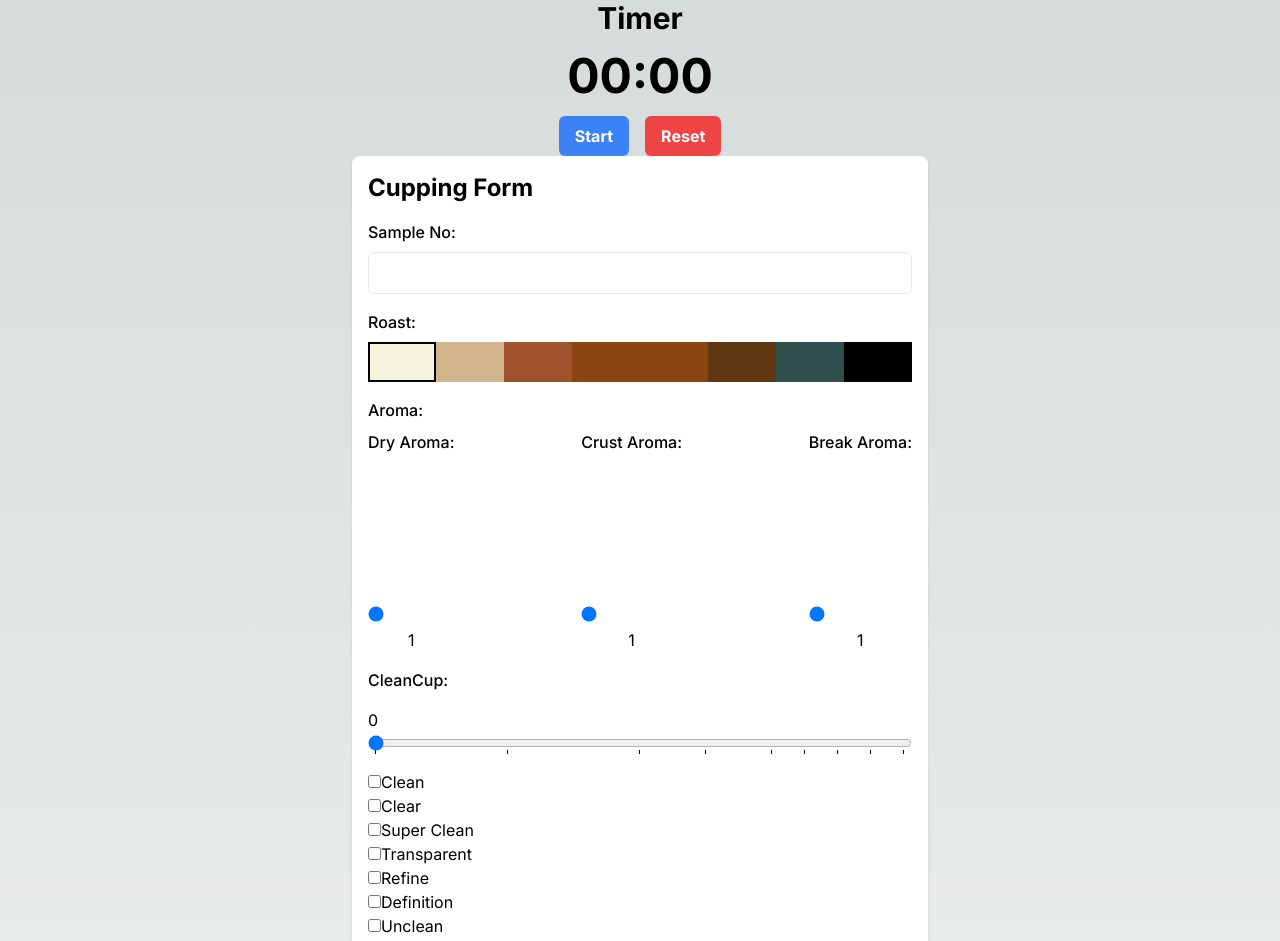
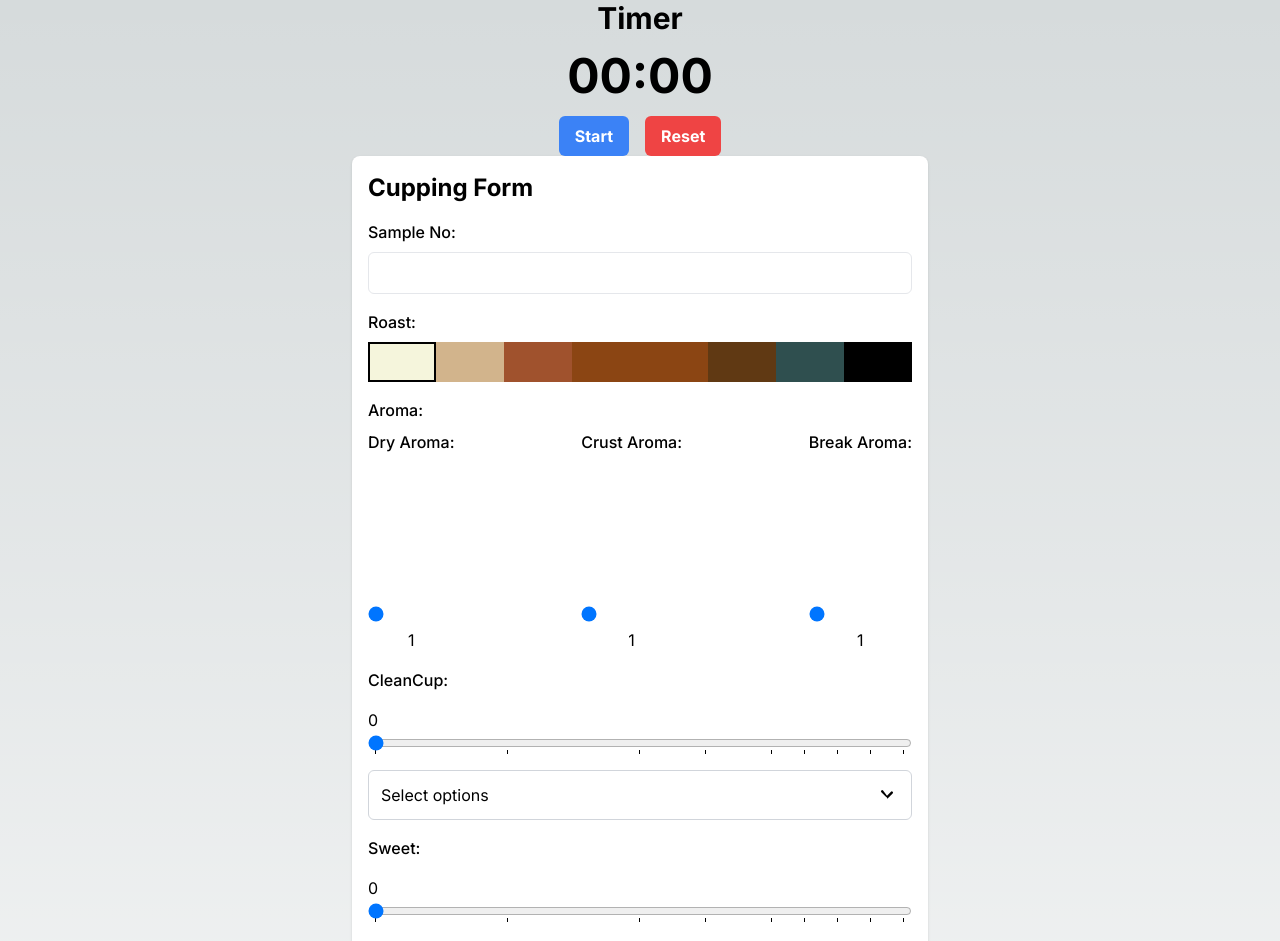
Before and after one commit to KouheiOkazaki/coppi, a Next.js app: page /ja/cupping in a window 1280 px wide. Shown: the top 941 px of the page. Built offline with nearby package versions, Linux system fonts and the light colour scheme.

Commit message:
addcupprofileselector

```diff
--- a/src/commons/types/type.ts
+++ b/src/commons/types/type.ts
@@ -19,6 +19,7 @@ export type CoeFormData = {
 	breakAroma: number
 	// defects: number
 	cleanCup: number
+	// cleanCupSelector: string[]
 	sweet: number
 	acidity: number
 	mouthfeel: number
--- a/src/components/cupping/cupProfile/CupProfile.tsx
+++ b/src/components/cupping/cupProfile/CupProfile.tsx
@@ -1,38 +1,90 @@
 import React, { useState } from 'react';
 
-export default function CupProfile() {
-  const [selectedOptions, setSelectedOptions] = useState<string[]>([]); // 選択されたオプションの配列は文字列の配列として定義
+export default function MultiSelector() {
+	const [selectedOptions, setSelectedOptions] = useState<string[]>([])
+	const [isOpen, setIsOpen] = useState<boolean>(false)
 
-  // マルチセレクタのオプションを定義
 	const options: string[] = [
-    'Clean', 'Clear', 'Super Clean', 'Transparent', 'Refine', 'Definition',
-    'Unclean', 'Rough', 'Dusty', 'Dirty', 'Faded', 'Woody', 'Verde', 'Grassy', 'Strawy', 'Astringent', 'Ashy', 'Moldy', 'Phenol', 'Earthy', 'Baggy', 'Fermented'
-  ];
+		'Clean',
+		'Clear',
+		'Super Clean',
+		'Transparent',
+		'Refine',
+		'Definition',
+		'Unclean',
+		'Rough',
+		'Dusty',
+		'Dirty',
+		'Faded',
+		'Woody',
+		'Verde',
+		'Grassy',
+		'Strawy',
+		'Astringent',
+		'Ashy',
+		'Moldy',
+		'Phenol',
+		'Earthy',
+		'Baggy',
+		'Fermented',
+	]
 
-  const handleOptionToggle = (option: string) => { // option パラメーターの型を string に指定
+	const toggleOption = (option: string) => {
 		if (selectedOptions.includes(option)) {
-      setSelectedOptions(selectedOptions.filter((item) => item !== option));
+			setSelectedOptions(
+				selectedOptions.filter((item) => item !== option),
+			)
 		} else {
-      setSelectedOptions([...selectedOptions, option]);
+			setSelectedOptions([...selectedOptions, option])
 		}
-  };
+	}
+
+	const toggleMenu = () => {
+		setIsOpen(!isOpen)
+	}
 
 	return (
-    <div>
+		<div className="relative">
+			<div
+				className="p-3 border border-gray-300 rounded-md flex items-center justify-between cursor-pointer"
+				onClick={toggleMenu}
+			>
+				<span className="flex-grow">
+					{selectedOptions.length === 0
+						? 'Select options'
+						: selectedOptions.join(', ')}
+				</span>
+				<svg
+					xmlns="http://www.w3.org/2000/svg"
+					className={`h-6 w-6 transition-transform transform ${isOpen ? 'rotate-180' : ''}`}
+					viewBox="0 0 20 20"
+					fill="currentColor"
+					aria-hidden="true"
+				>
+					<path
+						fillRule="evenodd"
+						d="M10 12a1 1 0 01-.707-.293l-4-4a1 1 0 111.414-1.414L10 10.586l3.293-3.293a1 1 0 111.414 1.414l-4 4a1 1 0 01-.707.293z"
+						clipRule="evenodd"
+					/>
+				</svg>
+			</div>
+			{isOpen && (
+				<div className="absolute top-full left-0 z-10 mt-2 w-full max-h-60 overflow-y-auto bg-white border border-gray-300 rounded-md shadow-md">
 					{options.map((option) => (
-        <div key={option}>
-          <label>
-            <input
-              type="checkbox"
-              value={option}
-              checked={selectedOptions.includes(option)}
-              onChange={() => handleOptionToggle(option)}
-            />
+						<div
+							key={option}
+							className={`px-4 py-2 cursor-pointer hover:bg-gray-100 ${
+								selectedOptions.includes(option)
+									? 'bg-gray-100'
+									: ''
+							}`}
+							onClick={() => toggleOption(option)}
+						>
 							{option}
-          </label>
 						</div>
 					))}
-      <div>Selected Options: {selectedOptions.join(', ')}</div>
 				</div>
-  );
+			)}
+		</div>
+	)
 }
```
Lines whose indentation alone changed are shown as unchanged.
